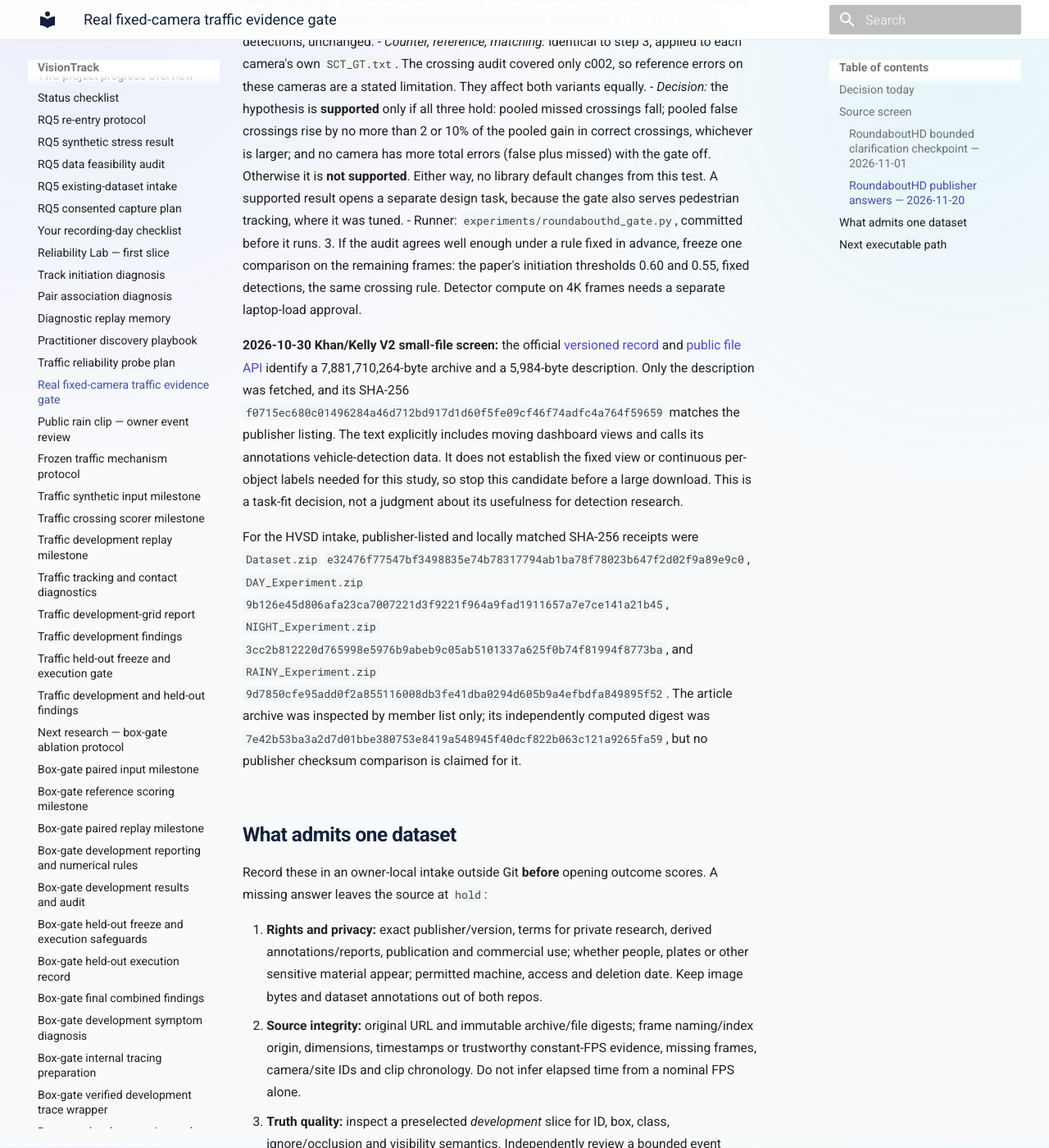
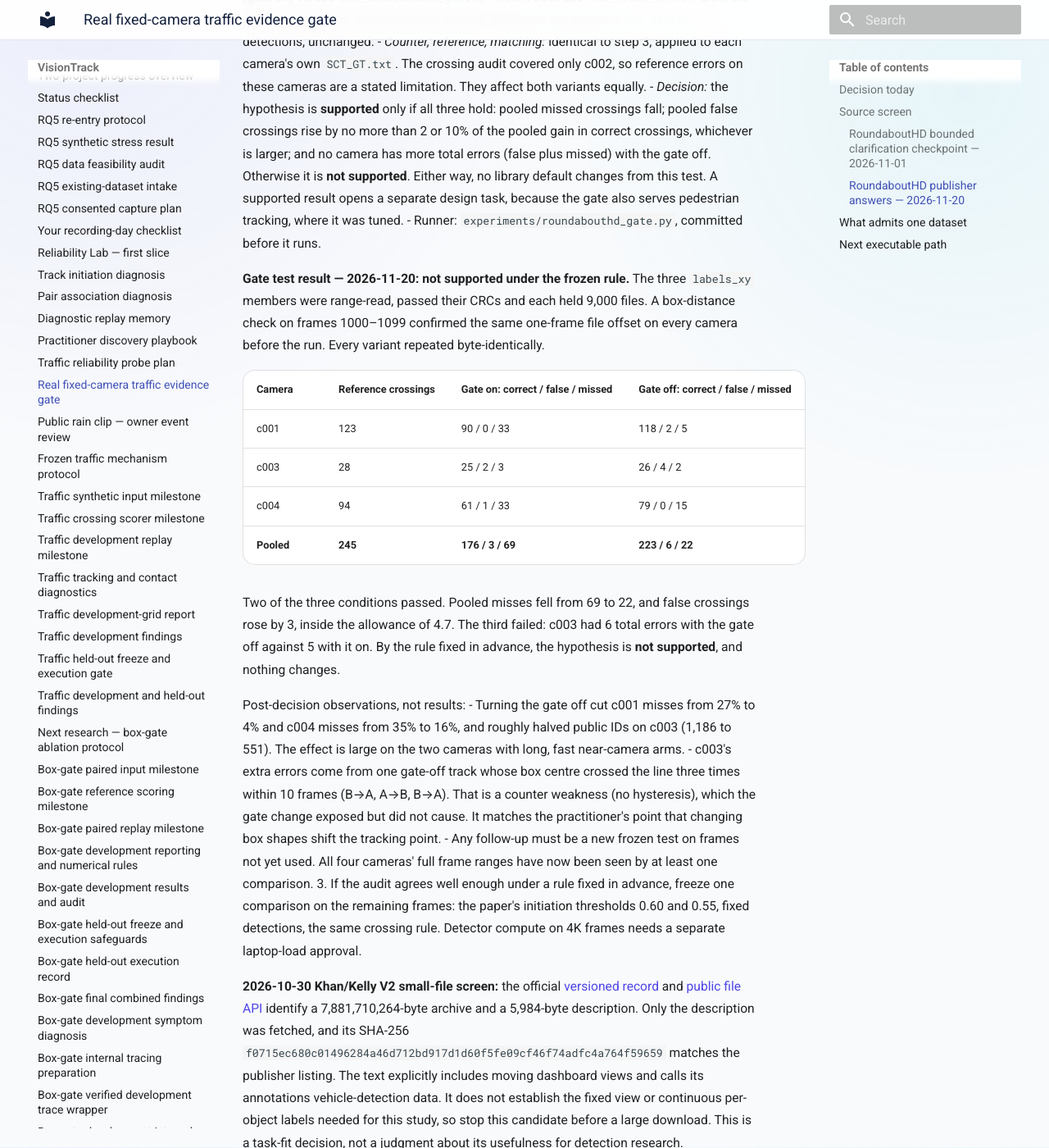
Before and after one commit to hulagerushikesh/visiontrack, an MkDocs documentation site: the page built from docs/REAL_TRAFFIC_EVIDENCE_GATE.md, in a window 1280 px wide and 1400 px high, scrolled down 14001 px. Shown: the whole window at 82% size. Built offline with MkDocs 1.6.1 and Material for MkDocs 9.7.7, drawn with Linux system fonts in a browser that asks for light colours.

Commit message:
Record RoundaboutHD motion-gate test result

```diff
--- a/docs/REAL_TRAFFIC_EVIDENCE_GATE.md
+++ b/docs/REAL_TRAFFIC_EVIDENCE_GATE.md
@@ -367,6 +367,36 @@ a fresh owner approval for its download:
      changes from this test. A supported result opens a separate design task,
      because the gate also serves pedestrian tracking, where it was tuned.
    - Runner: `experiments/roundabouthd_gate.py`, committed before it runs.
+
+   **Gate test result — 2026-11-20: not supported under the frozen rule.**
+   The three `labels_xy` members were range-read, passed their CRCs and each
+   held 9,000 files. A box-distance check on frames 1000–1099 confirmed the
+   same one-frame file offset on every camera before the run. Every variant
+   repeated byte-identically.
+
+   | Camera | Reference crossings | Gate on: correct / false / missed | Gate off: correct / false / missed |
+   | --- | --- | --- | --- |
+   | c001 | 123 | 90 / 0 / 33 | 118 / 2 / 5 |
+   | c003 | 28 | 25 / 2 / 3 | 26 / 4 / 2 |
+   | c004 | 94 | 61 / 1 / 33 | 79 / 0 / 15 |
+   | **Pooled** | **245** | **176 / 3 / 69** | **223 / 6 / 22** |
+
+   Two of the three conditions passed. Pooled misses fell from 69 to 22, and
+   false crossings rose by 3, inside the allowance of 4.7. The third failed:
+   c003 had 6 total errors with the gate off against 5 with it on. By the rule
+   fixed in advance, the hypothesis is **not supported**, and nothing changes.
+
+   Post-decision observations, not results:
+   - Turning the gate off cut c001 misses from 27% to 4% and c004 misses from
+     35% to 16%, and roughly halved public IDs on c003 (1,186 to 551). The
+     effect is large on the two cameras with long, fast near-camera arms.
+   - c003's extra errors come from one gate-off track whose box centre
+     crossed the line three times within 10 frames (B→A, A→B, B→A). That is a
+     counter weakness (no hysteresis), which the gate change exposed but did
+     not cause. It matches the practitioner's point that changing box shapes
+     shift the tracking point.
+   - Any follow-up must be a new frozen test on frames not yet used. All four
+     cameras' full frame ranges have now been seen by at least one comparison.
 3. If the audit agrees well enough under a rule fixed in advance, freeze one
    comparison on the remaining frames: the paper's initiation thresholds 0.60
    and 0.55, fixed detections, the same crossing rule. Detector compute on 4K
```
